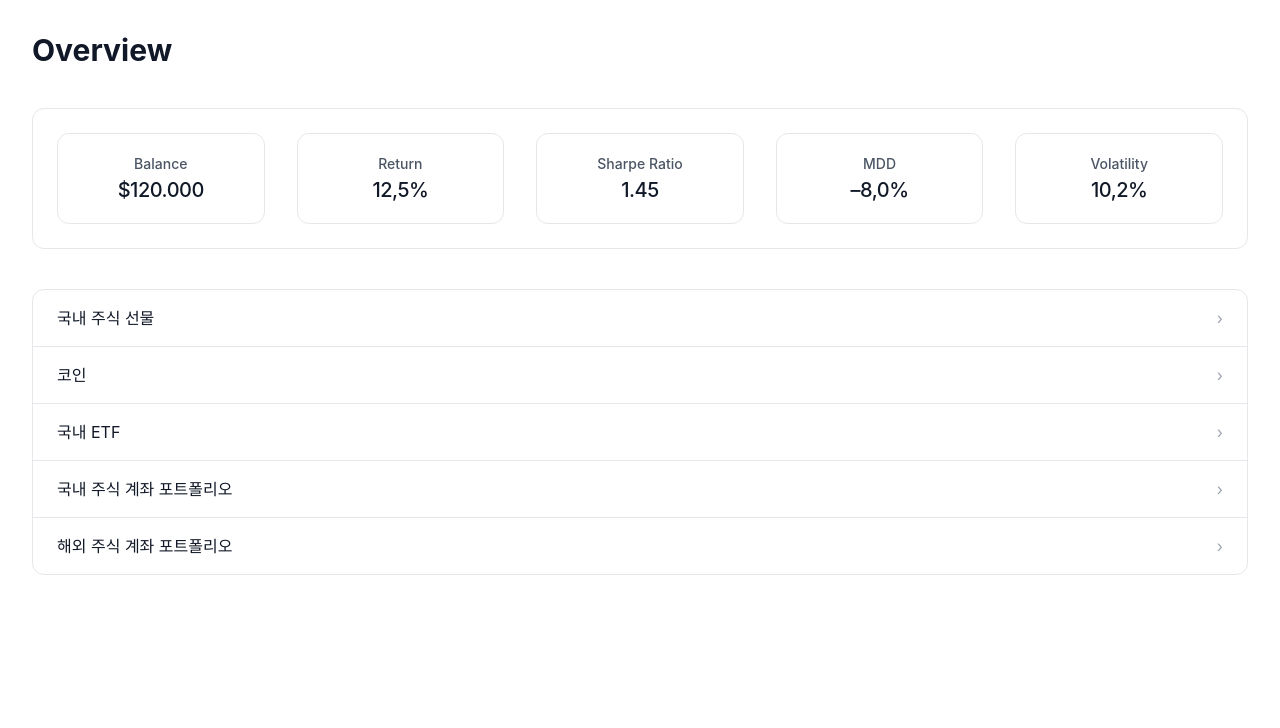
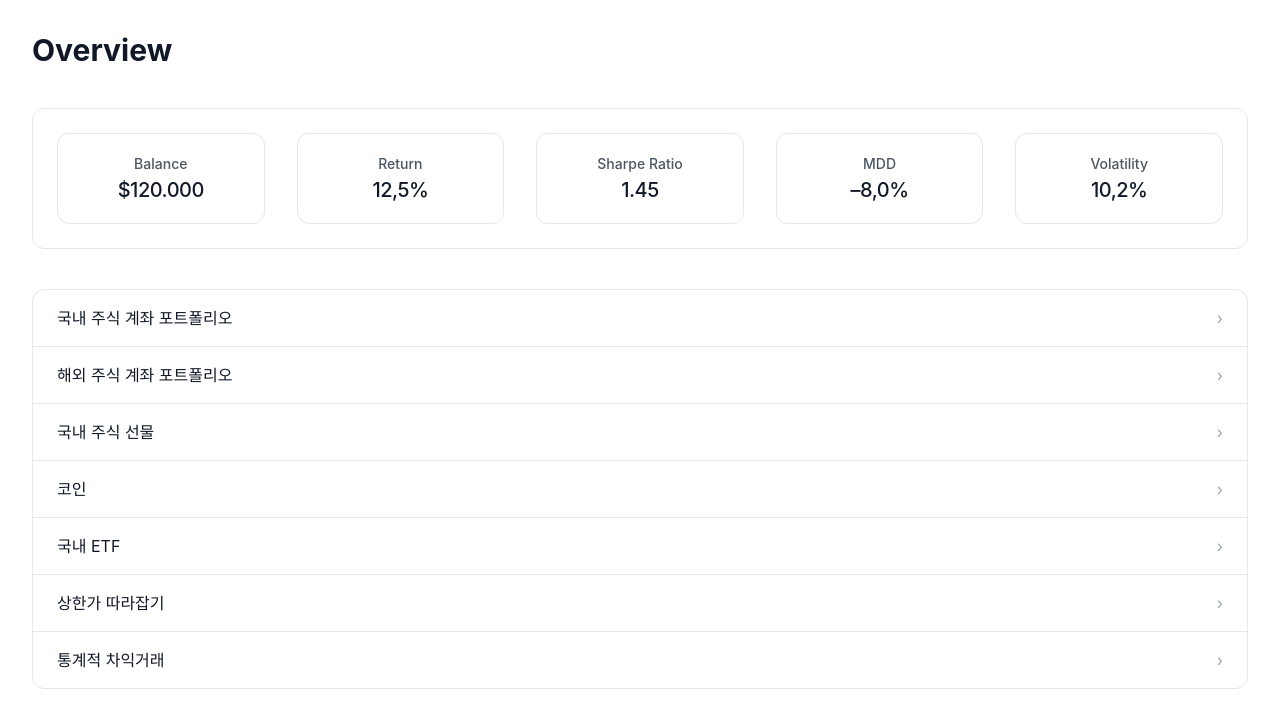
Before and after one commit to alphastore-tech/dashboard-frontend, a Next.js app: page / in a window 1280 px wide. Shown: the top 728 px of the page. Built offline with nearby package versions, Linux system fonts and the light colour scheme.

Commit message:
Add: strategy

```diff
--- a/app/page.tsx
+++ b/app/page.tsx
@@ -14,11 +14,13 @@ const kpis = [
 
 /** 전략 목록 */
 const strategies = [
+  { id: "domestic-stock-long-term", name: "국내 주식 계좌 포트폴리오" },
+  { id: "foreign-stock", name: "해외 주식 계좌 포트폴리오" },
   { id: "domestic-future", name: "국내 주식 선물" },
   { id: "coins", name: "코인" },
   { id: "domestic-etfs", name: "국내 ETF" },
-  { id: "domestic-stock-long-term", name: "국내 주식 계좌 포트폴리오" },
-  { id: "foreign-stock", name: "해외 주식 계좌 포트폴리오" },
+  { id: "follow-top-pick", name: "상한가 따라잡기" },
+  { id: "statistical-arbitrage", name: "통계적 차익거래" },
 ];
 
 export default function OverviewPage() {
```
